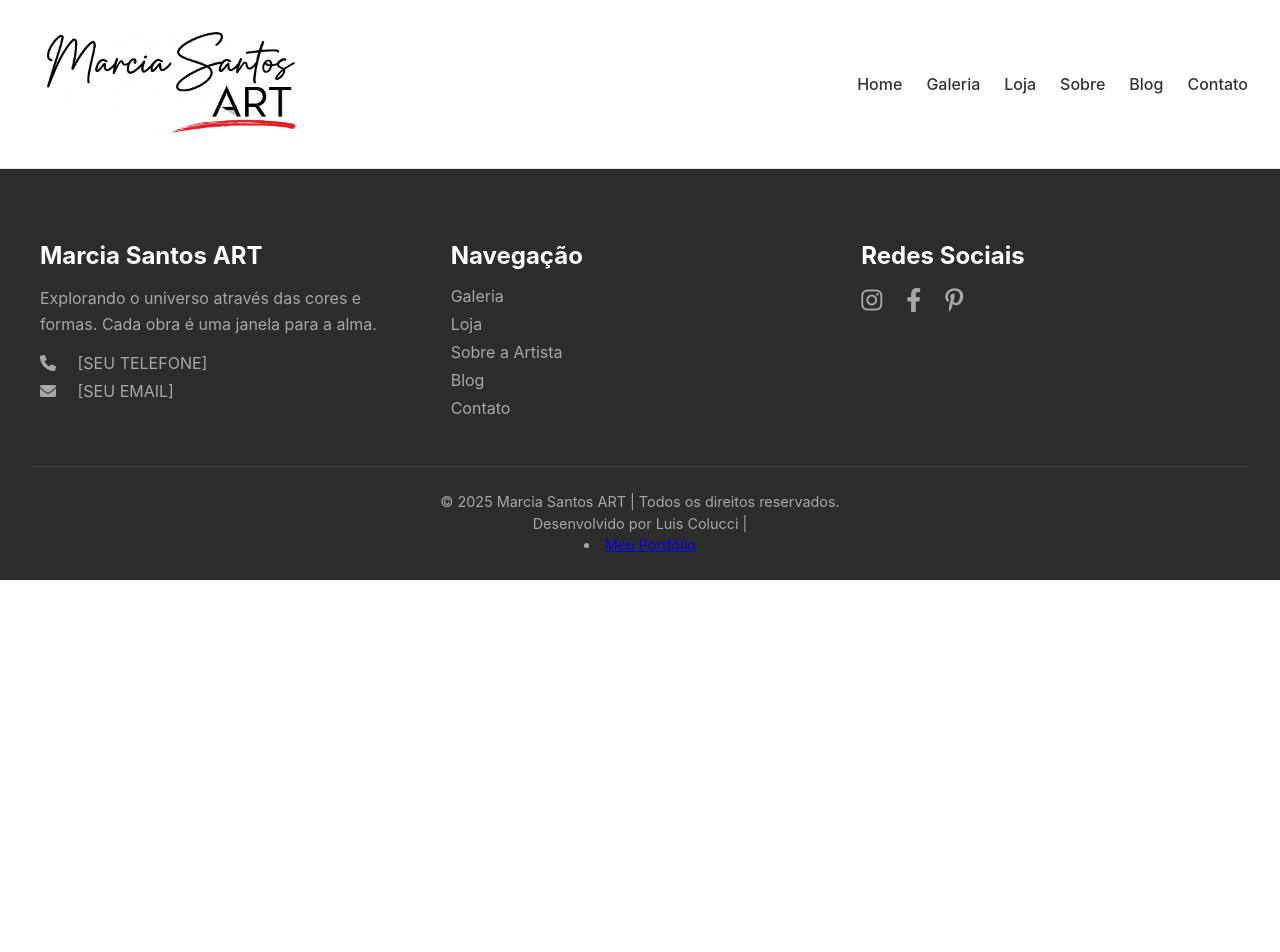
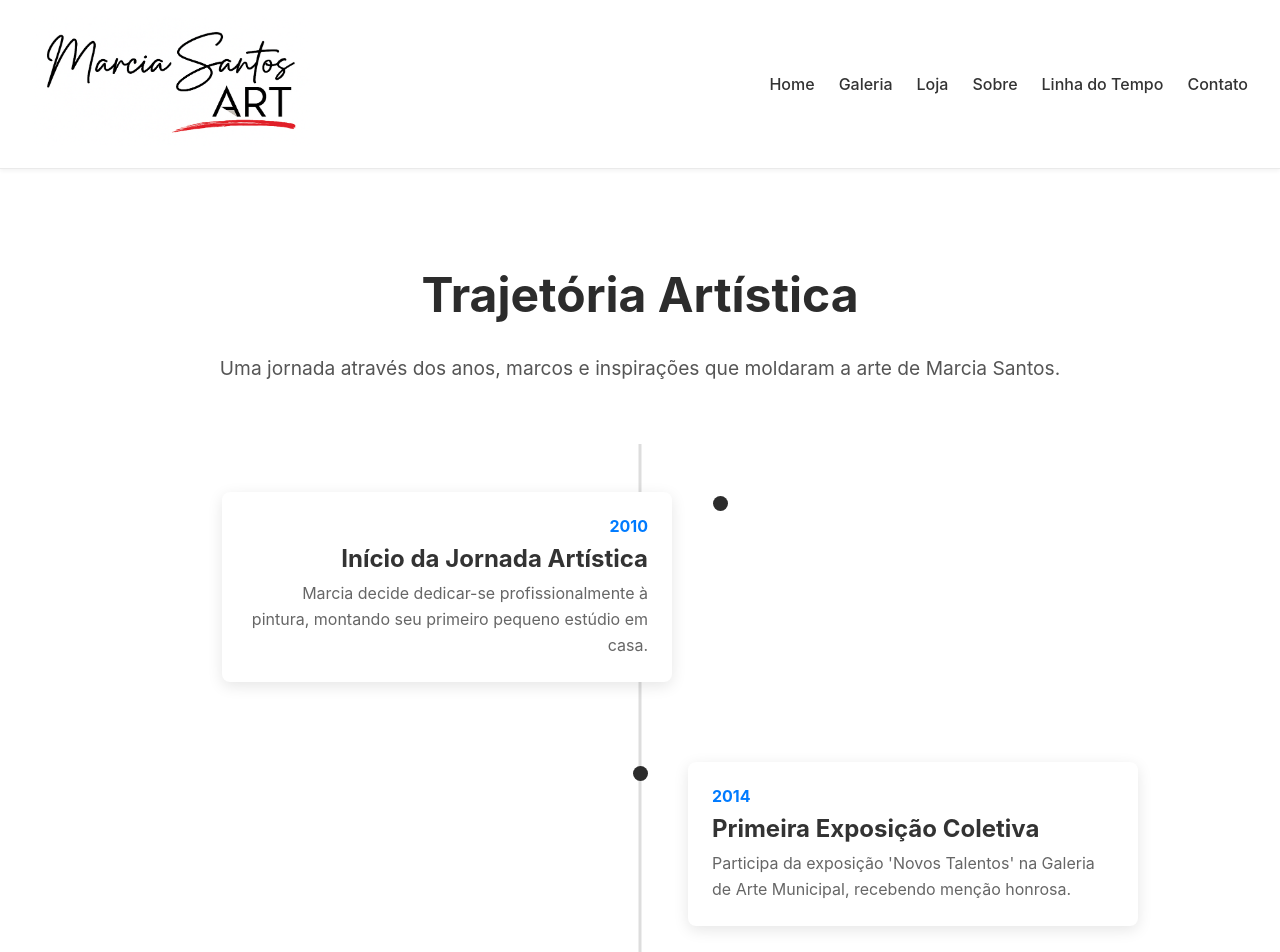
Before and after one commit to luiscolucci/projeto-marcia-art, a React (Create React App) app in the folder client/: page /linha-do-tempo in a window 1280 px wide. Shown: the top 952 px of the page. Before the commit the page ends 800 px from the top, so only its background shows below. Built offline with nearby package versions, Linux system fonts and the light colour scheme.

Commit message:
Time-Line

```diff
--- a/client/src/App.js
+++ b/client/src/App.js
@@ -11,7 +11,7 @@ import HomePage from './pages/HomePage';
 import GaleriaPage from './pages/GaleriaPage';
 import LojaPage from './pages/LojaPage';
 import SobrePage from './pages/SobrePage';
-import BlogPage from './pages/BlogPage';
+import TimelinePage from './pages/TimelinePage';
 import ContatoPage from './pages/ContatoPage';
 
 import './App.css';
@@ -34,7 +34,7 @@ function App() {
             <Route path="/galeria" element={<GaleriaPage />} />
             <Route path="/loja" element={<LojaPage />} />
             <Route path="/sobre" element={<SobrePage />} />
-            <Route path="/blog" element={<BlogPage />} />
+            <Route path="/linha-do-tempo" element={<TimelinePage />} />
             <Route path="/contato" element={<ContatoPage />} />
           </Routes>
         </main>
--- a/client/src/components/Navbar/Navbar.js
+++ b/client/src/components/Navbar/Navbar.js
@@ -18,7 +18,7 @@ const Navbar = () => {
         <li><Link to="/galeria">Galeria</Link></li>
         <li><Link to="/loja">Loja</Link></li>
         <li><Link to="/sobre">Sobre</Link></li>
-        <li><Link to="/blog">Blog</Link></li>
+        <li><Link to="/linha-do-tempo">Linha do Tempo</Link></li>
         <li><Link to="/contato">Contato</Link></li>
       </ul>
     </nav>
--- /dev/null
+++ b/client/src/pages/TimelinePage.css
@@ -0,0 +1,109 @@
+/* client/src/pages/TimelinePage.css */
+
+.timeline-page-container {
+  max-width: 900px;
+  margin: 0 auto;
+  padding: 4rem 2rem;
+}
+
+.timeline-header {
+  text-align: center;
+  margin-bottom: 4rem;
+}
+
+.timeline-header h1 {
+  font-size: 3rem;
+  color: #2C2C2C;
+}
+
+.timeline-header p {
+  font-size: 1.2rem;
+  color: #555;
+  margin-top: 1rem;
+}
+
+.timeline {
+  position: relative;
+  padding: 2rem 0;
+}
+
+/* A linha vertical central */
+.timeline::before {
+  content: '';
+  position: absolute;
+  top: 0;
+  left: 50%;
+  transform: translateX(-50%);
+  width: 3px;
+  height: 100%;
+  background-color: #ddd;
+}
+
+.timeline-item {
+  position: relative;
+  width: 50%;
+  padding: 1rem 2rem;
+  margin-bottom: 3rem;
+}
+
+/* O ponto na linha do tempo */
+.timeline-dot {
+  position: absolute;
+  top: 20px;
+  width: 15px;
+  height: 15px;
+  background-color: #2C2C2C;
+  border-radius: 50%;
+  z-index: 1;
+}
+
+/* Posicionamento dos itens à esquerda e à direita */
+.timeline-item.left {
+  left: 0;
+  padding-right: 3rem;
+  text-align: right;
+}
+
+.timeline-item.right {
+  left: 50%;
+  padding-left: 3rem;
+  text-align: left;
+}
+
+/* Posicionamento dos pontos para itens da esquerda e direita */
+.timeline-item.left .timeline-dot {
+  right: -7.5px;
+}
+
+.timeline-item.right .timeline-dot {
+  left: -7.5px;
+}
+
+.timeline-content {
+  background-color: #fff;
+  padding: 1.5rem;
+  border-radius: 8px;
+  box-shadow: 0 4px 15px rgba(0, 0, 0, 0.1);
+  position: relative;
+}
+
+.timeline-year {
+  font-size: 1rem;
+  font-weight: bold;
+  color: #007bff;
+  margin-bottom: 0.5rem;
+}
+
+.timeline-title {
+  font-size: 1.5rem;
+  margin-top: 0;
+  margin-bottom: 0.5rem;
+  color: #333;
+}
+
+.timeline-description {
+  font-size: 1rem;
+  line-height: 1.6;
+  color: #666;
+  margin: 0;
+}
--- /dev/null
+++ b/client/src/pages/TimelinePage.js
@@ -0,0 +1,30 @@
+// client/src/pages/TimelinePage.js
+
+import React from 'react';
+import { timelineEvents } from '../timelineData'; // Importa nossos dados
+import './TimelinePage.css'; // Vamos criar o estilo a seguir
+
+const TimelinePage = () => {
+  return (
+    <div className="timeline-page-container">
+      <div className="timeline-header">
+        <h1>Trajetória Artística</h1>
+        <p>Uma jornada através dos anos, marcos e inspirações que moldaram a arte de Marcia Santos.</p>
+      </div>
+      <div className="timeline">
+        {timelineEvents.map((event, index) => (
+          <div key={event.id} className={`timeline-item ${index % 2 === 0 ? 'left' : 'right'}`}>
+            <div className="timeline-dot"></div>
+            <div className="timeline-content">
+              <div className="timeline-year">{event.year}</div>
+              <h3 className="timeline-title">{event.title}</h3>
+              <p className="timeline-description">{event.description}</p>
+            </div>
+          </div>
+        ))}
+      </div>
+    </div>
+  );
+};
+
+export default TimelinePage;
--- /dev/null
+++ b/client/src/timelineData.js
@@ -0,0 +1,34 @@
+// client/src/timelineData.js
+
+export const timelineEvents = [
+  {
+    id: 1,
+    year: "2010",
+    title: "Início da Jornada Artística",
+    description: "Marcia decide dedicar-se profissionalmente à pintura, montando seu primeiro pequeno estúdio em casa."
+  },
+  {
+    id: 2,
+    year: "2014",
+    title: "Primeira Exposição Coletiva",
+    description: "Participa da exposição 'Novos Talentos' na Galeria de Arte Municipal, recebendo menção honrosa."
+  },
+  {
+    id: 3,
+    year: "2017",
+    title: "Viagem de Inspiração",
+    description: "Realiza uma viagem pelo Nordeste brasileiro, o que influencia profundamente sua paleta de cores e temas, dando início à 'Fase Solar'."
+  },
+  {
+    id: 4,
+    year: "2020",
+    title: "Abertura do Ateliê",
+    description: "Inaugura seu próprio ateliê aberto ao público, um espaço para criação, exposição e workshops."
+  },
+  {
+    id: 5,
+    year: "2024",
+    title: "Exposição Solo 'Universo Interior'",
+    description: "Realiza sua primeira grande exposição individual, consolidando seu nome na cena de arte contemporânea."
+  }
+];
```
